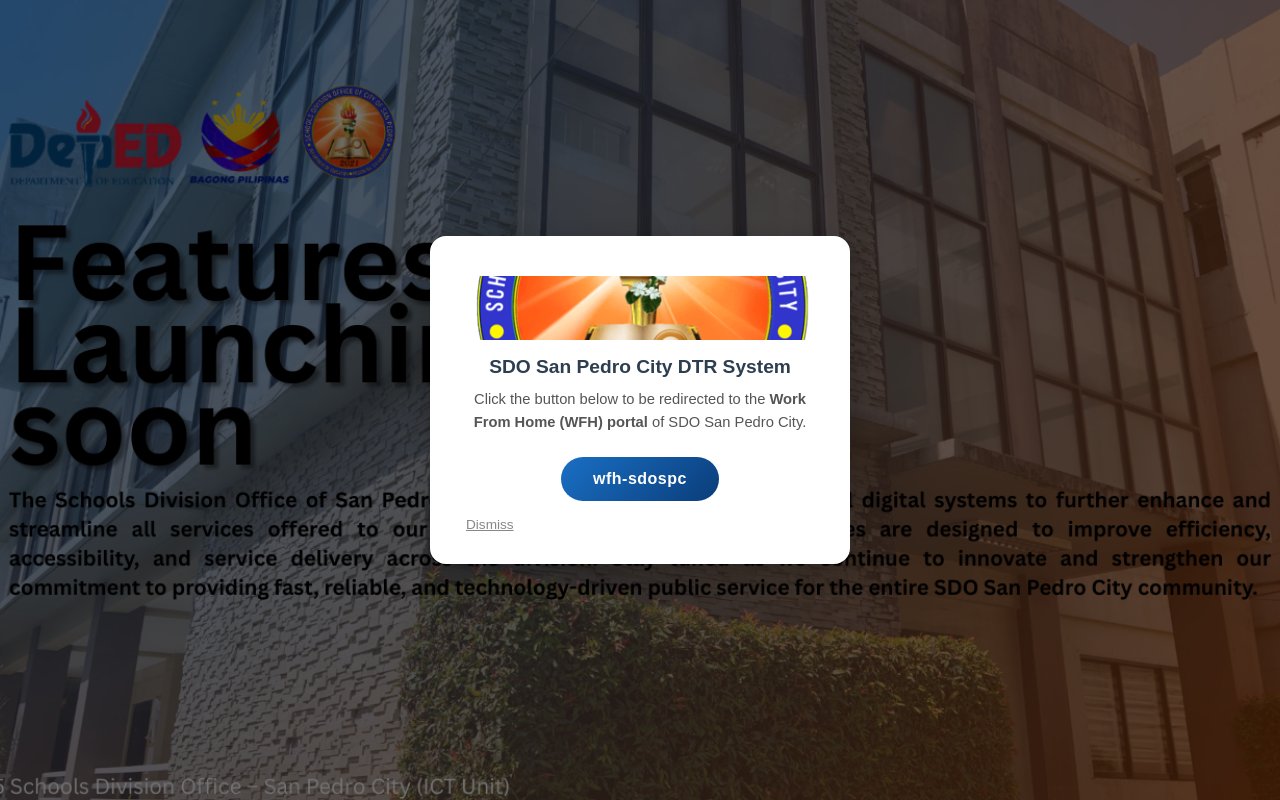
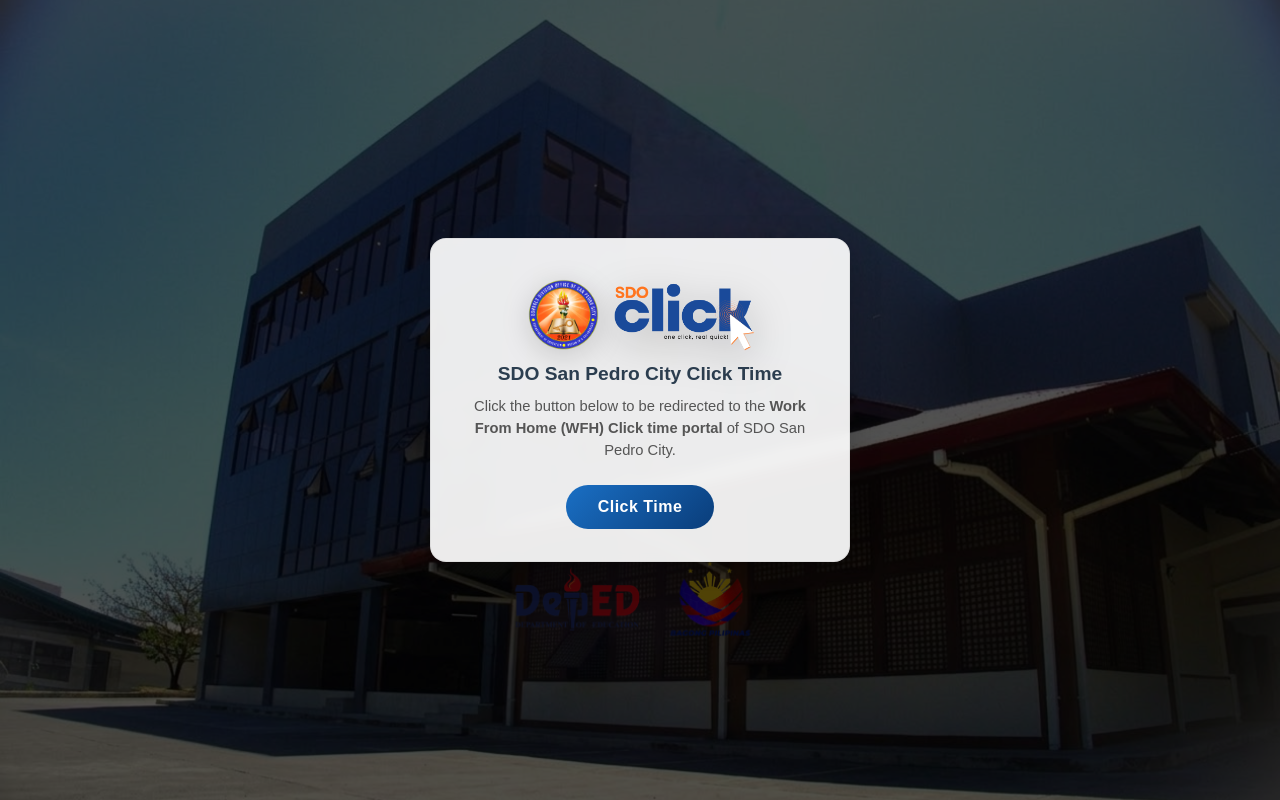
Before and after one commit to joerenz-dev/sdosanpedrocitydtr, a PHP site: page /verify/ in a window 1280 px wide. Run offline with PHP 8.4, Linux system fonts and the light colour scheme.

Commit message:
feat: add new background images and enhance modal design for WFH popup

```diff
--- a/index.php
+++ b/index.php
@@ -17,7 +17,8 @@
             overflow: hidden;
         }
 
-        img {
+        /* only target the hero/background image so small logos aren't affected */
+        .hero-image {
             display: block;
             width: 100%;
             height: 100vh;
@@ -29,26 +30,50 @@
             display: flex;
             position: fixed;
             inset: 0;
-            background: rgba(0, 0, 0, 0.55);
+            /* slightly darker overlay to make the modal and logos pop */
+            background: rgba(0, 0, 0, 0.68);
             z-index: 999;
             justify-content: center;
             align-items: center;
         }
 
         #wfh-popup .popup-box {
-            background: #fff;
+            /* slightly translucent white with subtle blur */
+            background: rgba(255,255,255,0.92);
+            -webkit-backdrop-filter: blur(6px);
+            backdrop-filter: blur(6px);
             border-radius: 16px;
             padding: 40px 36px 32px;
             max-width: 420px;
             width: 90%;
             text-align: center;
-            box-shadow: 0 8px 32px rgba(0,0,0,0.25);
+            box-shadow: 0 8px 32px rgba(0,0,0,0.18);
+            border: 1px solid rgba(0,0,0,0.06);
             font-family: 'Century Gothic', Arial, sans-serif;
         }
 
-        #wfh-popup .popup-box img.popup-logo {
-            height: 64px;
-            margin-bottom: 16px;
+        /* logo row inside popup: two logos side-by-side */
+        #wfh-popup .logo-row {
+            display: flex;
+            gap: 16px;
+            align-items: center;
+            justify-content: center;
+            margin-bottom: 12px;
+        }
+
+        #wfh-popup .logo-row img {
+            max-height: 72px;
+            width: auto;
+            object-fit: contain;
+            display: block;
+            transition: transform 180ms ease, filter 180ms ease;
+            filter: drop-shadow(0 6px 14px rgba(0,0,0,0.15));
+        }
+
+        /* slightly emphasize the sdoclick logo */
+        #wfh-popup .logo-row img.sdoclick {
+            transform: scale(1.06);
+            filter: drop-shadow(0 10px 20px rgba(0,0,0,0.22));
         }
 
         #wfh-popup .popup-box h2 {
@@ -81,37 +106,25 @@
             opacity: 0.88;
         }
 
-        #wfh-popup .close-btn {
-            display: block;
-            margin-top: 16px;
-            background: none;
-            border: none;
-            color: #888;
-            font-size: 0.85rem;
-            cursor: pointer;
-            text-decoration: underline;
-        }
-
-        #wfh-popup .close-btn:hover {
-            color: #444;
-        }
+        /* modal has no close button by design (persistent modal) */
     </style>
 </head>
 <body>
-    <img src="img/feature-coming-soon.png" alt="SDO San Pedro City DTR System">
+    <img class="hero-image" src="img/indexbg.png" alt="SDO San Pedro City DTR System">
 
     <!-- WFH Redirect Popup -->
     <div id="wfh-popup">
         <div class="popup-box">
-            <img class="popup-logo" src="frontpage-image/SDO Sanpedro Logo.png" alt="SDO San Pedro City Logo">
-            <h2>SDO San Pedro City DTR System</h2>
-            <p>Click the button below to be redirected to the <strong>Work From Home (WFH) portal</strong> of SDO San Pedro City.</p>
+            <div class="logo-row">
+                <img src="frontpage-image/SDO Sanpedro Logo.png" alt="SDO San Pedro City Logo">
+                <img src="img/sdoClick.png" alt="sdoclick logo" class="sdoclick">
+            </div>
+            <h2>SDO San Pedro City Click Time </h2>
+            <p>Click the button below to be redirected to the <strong>Work From Home (WFH) Click time portal</strong> of SDO San Pedro City.</p>
             <a class="popup-btn" href="https://wfh-sdospc.com/login.php" target="_blank" rel="noopener noreferrer">
-                wfh-sdospc
+                Click Time
             </a>
-            <button class="close-btn" onclick="document.getElementById('wfh-popup').style.display='none'">
-                Dismiss
-            </button>
+            <!-- Dismiss button removed so modal stays persistent -->
         </div>
     </div>
 </body>
```
Also changed, not shown: img/indexbg.png (added), img/sdo-bg.jpeg (added), img/sdoClick.png (added).
